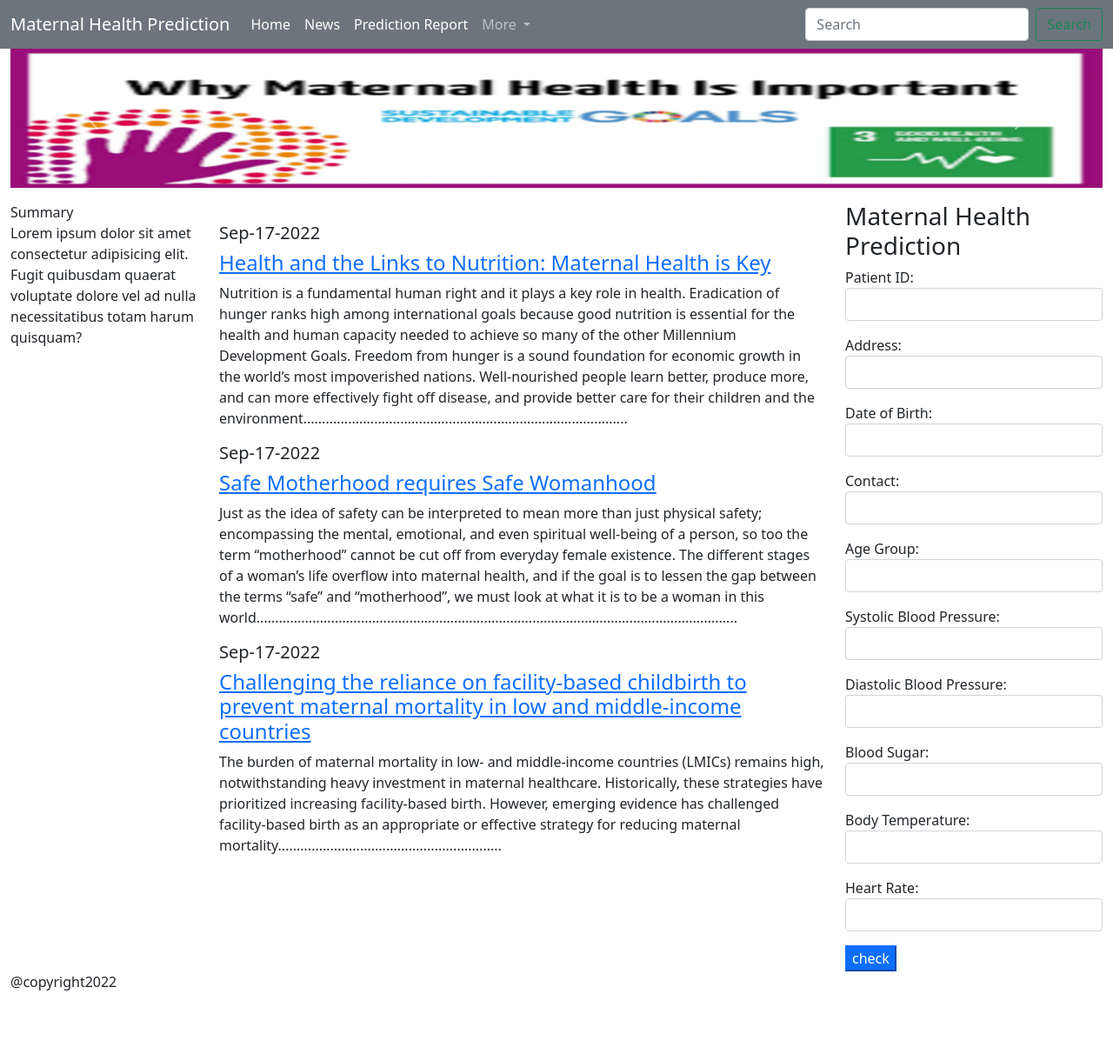
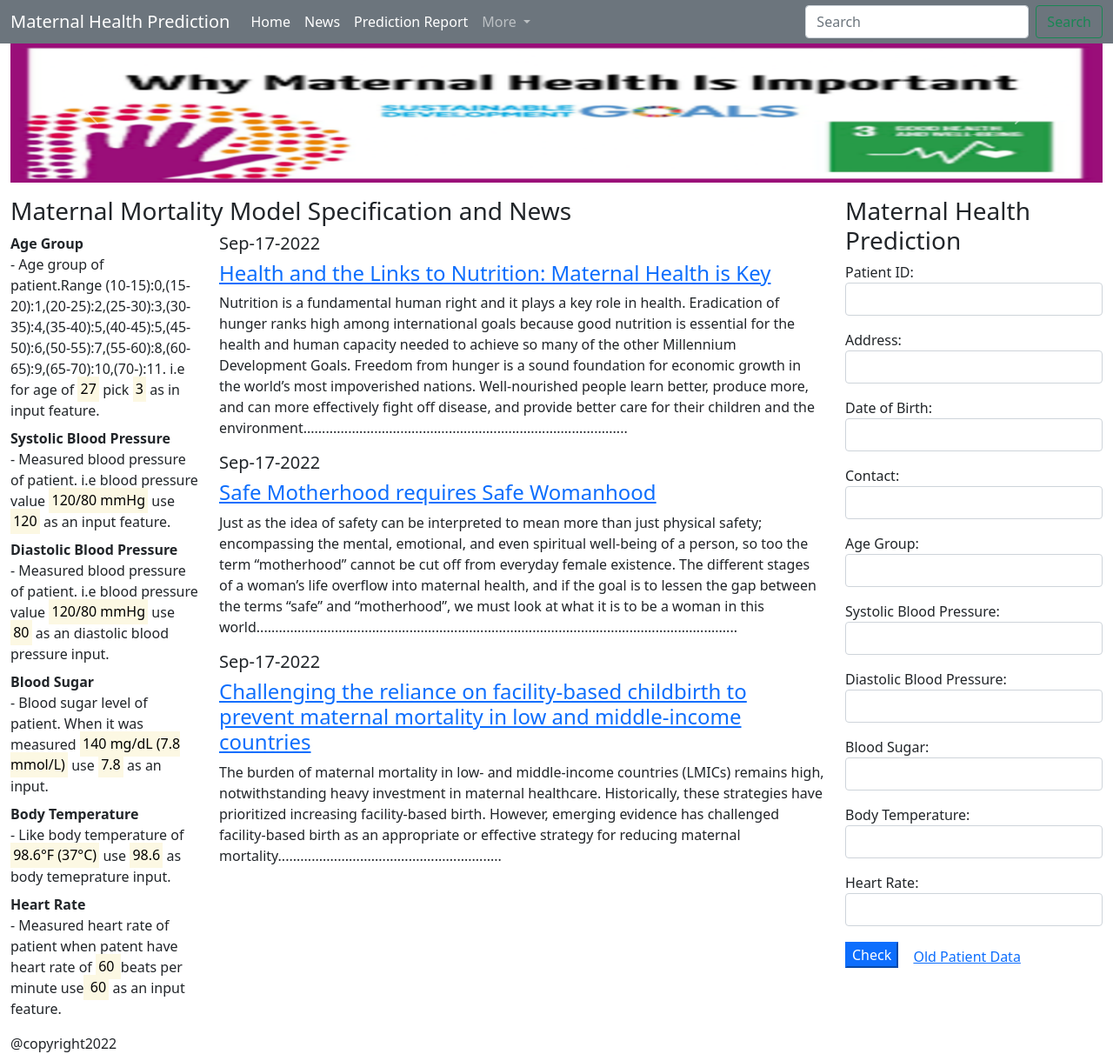
Before and after one commit to Dipshakti-Rai/Maternal-Mortality-Model-Classification-Deployment-, a Django app: page / in a window 1280 px wide. Shown: the whole page at 87% size. Before the commit the page ends 1139 px from the top, so only its background shows below. Run offline with Django 4.2, Linux system fonts and the light colour scheme; data comes from the database, SQL or seed files in the repository; both versions use the stored data as it was after the commit; parts of the project's set-up code (start-up, migrations or seed data) failed here and were passed over.

Commit message:
ml model updated

```diff
--- a/MaternalHealth/MaternalHealth/settings.py
+++ b/MaternalHealth/MaternalHealth/settings.py
@@ -11,9 +11,11 @@ https://docs.djangoproject.com/en/4.1/ref/settings/
 """
 
 from pathlib import Path
+import os
 
 # Build paths inside the project like this: BASE_DIR / 'subdir'.
 BASE_DIR = Path(__file__).resolve().parent.parent
+MODEL_DIR = os.path.join(BASE_DIR, 'mlModel')
 
 
 # Quick-start development settings - unsuitable for production
@@ -55,7 +57,7 @@ ROOT_URLCONF = 'MaternalHealth.urls'
 TEMPLATES = [
     {
         'BACKEND': 'django.template.backends.django.DjangoTemplates',
-        'DIRS': [],
+        'DIRS': [BASE_DIR / 'templates'],
         'APP_DIRS': True,
         'OPTIONS': {
             'context_processors': [
--- a/MaternalHealth/maternal_app/models.py
+++ b/MaternalHealth/maternal_app/models.py
@@ -1,4 +1,5 @@
 from django.db import models
+from django.core.validators import MaxValueValidator, MinValueValidator
 
 # Create your models here.
 
@@ -7,12 +8,12 @@ class HealthPrediction(models.Model):
     address = models.CharField(max_length=50, null=False)
     date_of_birth=models.DateField(auto_now=False)
     contact_num = models.IntegerField()
-    age_group = models.IntegerField()
-    systolic_bp = models.IntegerField()
-    diastolic_bp = models.IntegerField()
-    blood_sugar = models.IntegerField()
-    body_temp = models.IntegerField()
-    heart_rate = models.IntegerField(default=False)
+    age_group = models.PositiveIntegerField(validators=[MinValueValidator(0), MaxValueValidator(11)])
+    systolic_bp = models.PositiveIntegerField(default=False)
+    diastolic_bp = models.PositiveIntegerField(default=False)
+    blood_sugar = models.FloatField(default=False)
+    body_temp = models.FloatField(default=False)
+    heart_rate = models.PositiveIntegerField(default=False)
 
     class Meta:
         db_table = "MaternalHealth"
--- a/MaternalHealth/maternal_app/templates/maternal_app/layouts/base.html
+++ b/MaternalHealth/maternal_app/templates/maternal_app/layouts/base.html
@@ -9,14 +9,23 @@
     <link href="https://cdn.jsdelivr.net/npm/bootstrap@5.1.3/dist/css/bootstrap.min.css" rel="stylesheet" integrity="sha384-1BmE4kWBq78iYhFldvKuhfTAU6auU8tT94WrHftjDbrCEXSU1oBoqyl2QvZ6jIW3" crossorigin="anonymous">
     <!--funtawesom cdn link-->
     <link rel="stylesheet" href="https://cdnjs.cloudflare.com/ajax/libs/font-awesome/4.7.0/css/font-awesome.css" integrity="sha512-5A8nwdMOWrSz20fDsjczgUidUBR8liPYU+WymTZP1lmY9G6Oc7HlZv156XqnsgNUzTyMefFTcsFH/tnJE/+xBg==" crossorigin="anonymous" referrerpolicy="no-referrer" />
+    <style>
+      #nav
+        {
+          width:100%;
+          height:50px;
+          position:sticky;
+          top:0;
 
+        }
+    </style>
     {% block custom_css %}
 
     {% endblock %}
 
 </head>
 <body>
-    <nav class="navbar navbar-expand-lg navbar-dark bg-secondary">
+    <nav class="navbar navbar-expand-lg navbar-dark bg-secondary" id="nav">
         <div class="container-fluid">
           <a class="navbar-brand" href="#">Maternal Health Prediction</a>
           <button class="navbar-toggler" type="button" data-bs-toggle="collapse" data-bs-target="#navbarSupportedContent" aria-controls="navbarSupportedContent" aria-expanded="false" aria-label="Toggle navigation">
--- a/MaternalHealth/maternal_app/templates/maternal_app/maternalrisk/index.html
+++ b/MaternalHealth/maternal_app/templates/maternal_app/maternalrisk/index.html
@@ -47,10 +47,23 @@
 </div>
 <div class="container-fluid mt-3" >
     <div class="row">
-        <div class="col-md-9" id="sidebar">Summary
+        <div class="col-md-9" id="sidebar"><h3>Maternal Mortality Model Specification and News</h3>
             <div class="row">
                 <div class="col-md-3">
-                    Lorem ipsum dolor sit amet consectetur adipisicing elit. Fugit quibusdam quaerat voluptate dolore vel ad nulla necessitatibus totam harum quisquam?
+                  <dl>
+                    <dt>Age Group</dt>
+                    <dd>- Age group of patient.Range (10-15):0,(15-20):1,(20-25):2,(25-30):3,(30-35):4,(35-40):5,(40-45):5,(45-50):6,(50-55):7,(55-60):8,(60-65):9,(65-70):10,(70-):11. i.e for age of <mark>27</mark> pick <mark>3</mark> as in input feature.</dd>
+                    <dt>Systolic Blood Pressure</dt>
+                    <dd>- Measured blood pressure of patient. i.e blood pressure value <mark>120/80 mmHg</mark> use <mark>120</mark> as an input feature.</dd>
+                    <dt>Diastolic Blood Pressure</dt>
+                    <dd>- Measured blood pressure of patient. i.e blood pressure value <mark>120/80 mmHg</mark> use <mark>80</mark> as an diastolic blood pressure input.</dd>
+                    <dt>Blood Sugar</dt>
+                    <dd>- Blood sugar level of patient. When it was measured <mark>140 mg/dL (7.8 mmol/L)</mark> use <mark>7.8</mark> as an input.</dd>
+                    <dt>Body Temperature</dt>
+                    <dd>- Like body temperature of <mark>98.6°F (37°C)</mark> use <mark>98.6</mark> as body temeprature input.</dd>
+                    <dt>Heart Rate</dt>
+                    <dd>- Measured heart rate of patient when patent have heart rate of <mark>60 </mark>beats per minute use<mark> 60</mark> as an input feature.</dd>
+                  </dl>
                 </div>
                 <div class="col-md-9">
                     {% for i in posts %}
@@ -67,12 +80,14 @@
             {% csrf_token %}
 
             {{ form.as_p }}
-            <input type="submit" value="check" class="'btn btn-primary">
+            <input type="submit" value="Check" class="'btn btn-primary">
+            <a class="btn btn-link" href="{% url 'show'%}" role="button">Old Patient Data </a>
 
            </form>
+
            {% if predict %}
-           <h1>Flower you're trying to classify is {{predict}}</h1>
-       {% endif %}
+           <h6>Maternal mortality is predicted as <strong>{{predict}}</strong></h6>
+            {% endif %}
 
         </div>
     </div>
--- a/MaternalHealth/maternal_app/views.py
+++ b/MaternalHealth/maternal_app/views.py
@@ -2,7 +2,12 @@ from django.shortcuts import render,redirect
 from .forms import PredictionForm
 from .models import HealthPrediction,PostNews
 import pickle
-model=pickle.load(open('./mlModel/regmodel.pkl','rb'))
+import numpy as np
+import pandas as pd
+import xgboost
+
+model=pickle.load(open('./mlModel/classification_model','rb'))
+#model=pickle.load(open('classification_model','rb'))
 
 # Create your views here.
 
@@ -11,7 +16,6 @@ def index(request):
     form=PredictionForm()
     post=PostNews.objects.all()
     if request.method=='POST':
-        #form=PredictionForm(request.POST)
         patient_id = request.POST["patient_id"]
         address = request.POST["address"]
         date_of_birth = request.POST["date_of_birth"]
@@ -22,20 +26,22 @@ def index(request):
         blood_sugar = request.POST["blood_sugar"]
         body_temp = request.POST["body_temp"]
         heart_rate = request.POST["heart_rate"]
-        #maternal_data=HealthPrediction()
         maternal_data=HealthPrediction(patient_id=patient_id,contact_num=contact_num,date_of_birth=date_of_birth,address=address,age_group=age_group,systolic_bp=systolic_bp,diastolic_bp=diastolic_bp,blood_sugar=blood_sugar,body_temp=body_temp,heart_rate=heart_rate)
         maternal_data.save()
-        y_predict=model.predict([[systolic_bp,diastolic_bp,blood_sugar,body_temp,heart_rate,age_group]])
+        test_data1=[systolic_bp,diastolic_bp,blood_sugar,body_temp,heart_rate,age_group]
+        test_data=np.array([test_data1],dtype=float)
+        y_predict=model.predict(test_data)
         if y_predict[0]==0:
             y_predict='Low Risk'
         elif y_predict[0]==1:
-            y_predict='Medium'
+            y_predict='Medium Risk'
         else:
-            y_predict='High'
+            y_predict='High Risk'
+        print(y_predict)
         form=PredictionForm()
         context={
         'title':'Home',
-        'posts':post,     #News post
+        'posts':post,
         'form':form,
         'predict':y_predict
     }
@@ -43,7 +49,7 @@ def index(request):
     else:
         context={
             'title':'Home',
-             'posts':post,     #News post
+             'posts':post,
             'form':form
         }
         return render(request,template,context)
@@ -83,13 +89,12 @@ def news_portal(request,id):
     post=PostNews.objects.filter(id=id)
     context={
         'title':'News ',
-        #'posts':'post',     #News post
         'posts':post
     }
     return render(request,template,context)
 
 
-def predi(request):
+'''def predi(request):
     age_group=request.GET['age_group']
     systolic_bp=request.GET['systolic_bp']
     diastolic_bp=request.GET['diastolic_bp']
@@ -100,4 +105,4 @@ def predi(request):
 
     y_pred=model.predict([[systolic_bp,diastolic_bp,blood_sugar,body_temp,heart_rate,age_group]])
 
-    print(y_pred)
+    print(y_pred)'''
```
Also changed, not shown: MaternalHealth/maternal_app/templates/maternal_app/maternalrisk/show.html (+3 -6 lines), MaternalHealth/db.sqlite3, MaternalHealth/maternal_app/migrations/0005_alter_healthprediction_age_group_and_more.py (added), MaternalHealth/maternal_app/migrations/0006_alter_healthprediction_age_group.py (added), 3 other files.
